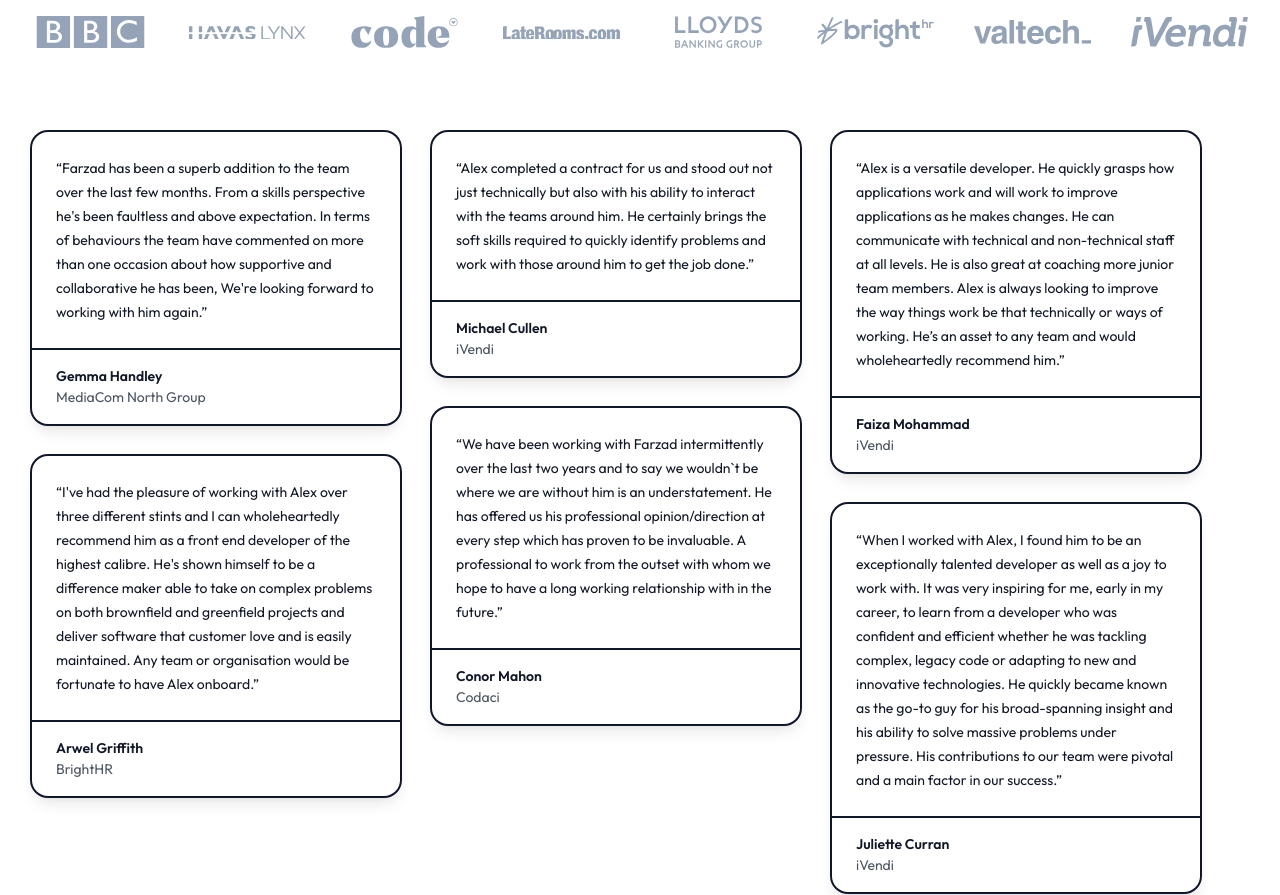
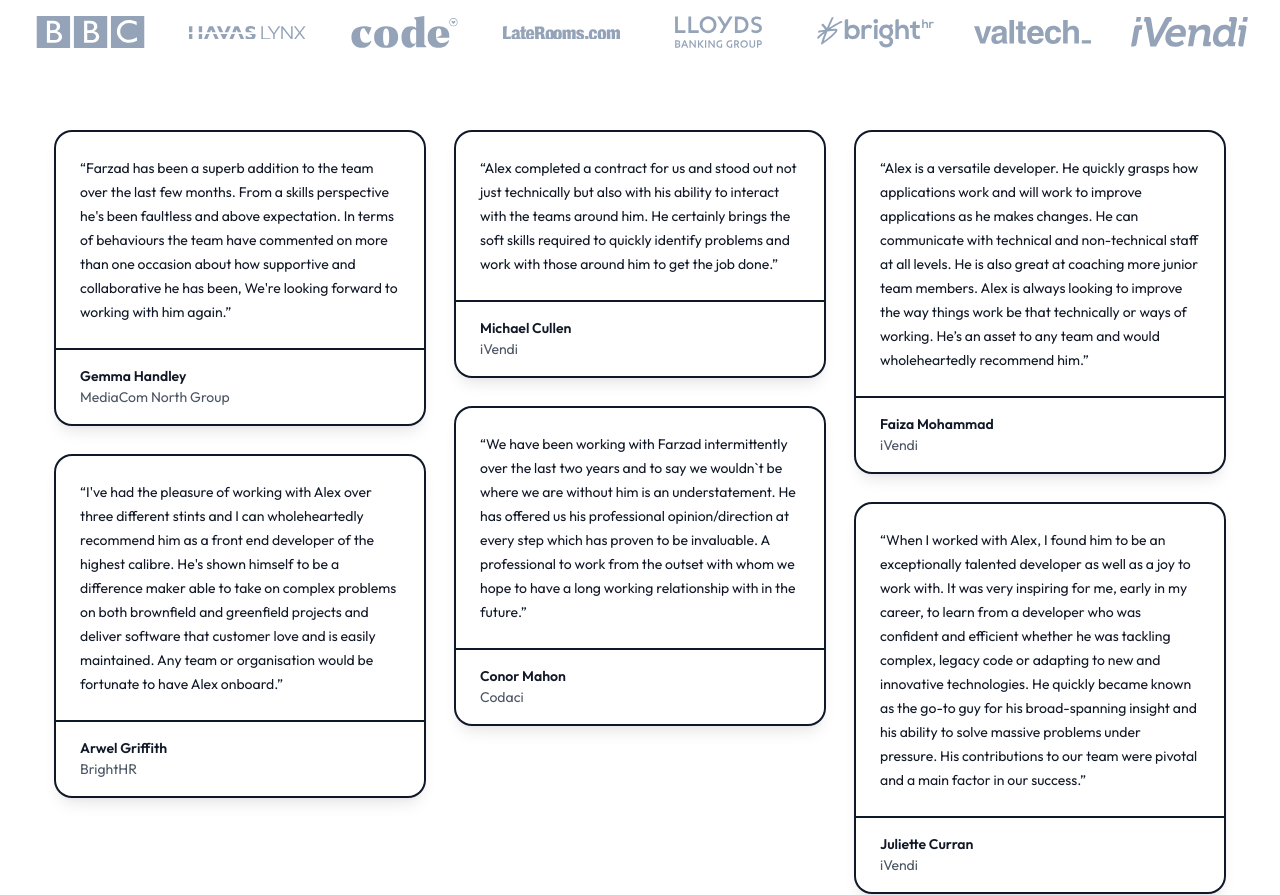
Before and after one commit to codevinehq/gd, an Astro site: page / in a window 1280 px wide. Shown: the part 960-1855 px from the top of the page. Built offline with nearby package versions, Linux system fonts and the light colour scheme; Astro itself is replaced by a stand-in of ours.

Commit message:
Fix margin

```diff
--- a/src/pages/index.astro
+++ b/src/pages/index.astro
@@ -411,7 +411,7 @@ const testimonials = [
           </svg>
         </div>
         <div
-          class="-mx-6 mt-16 flex w-screen snap-x snap-mandatory flex-row gap-8 overflow-x-auto overflow-y-visible scroll-smooth p-1 px-6 text-sm leading-6 text-gray-900 sm:mt-20 sm:block sm:w-full sm:columns-2 xl:columns-3"
+          class="-mx-6 mt-16 flex w-screen snap-x snap-mandatory flex-row gap-8 overflow-x-auto overflow-y-visible scroll-smooth p-1 px-6 text-sm leading-6 text-gray-900 sm:mx-auto sm:mt-20 sm:block sm:w-full sm:columns-2 xl:columns-3"
         >
           {
             testimonials.map((testimonial) => (
```
